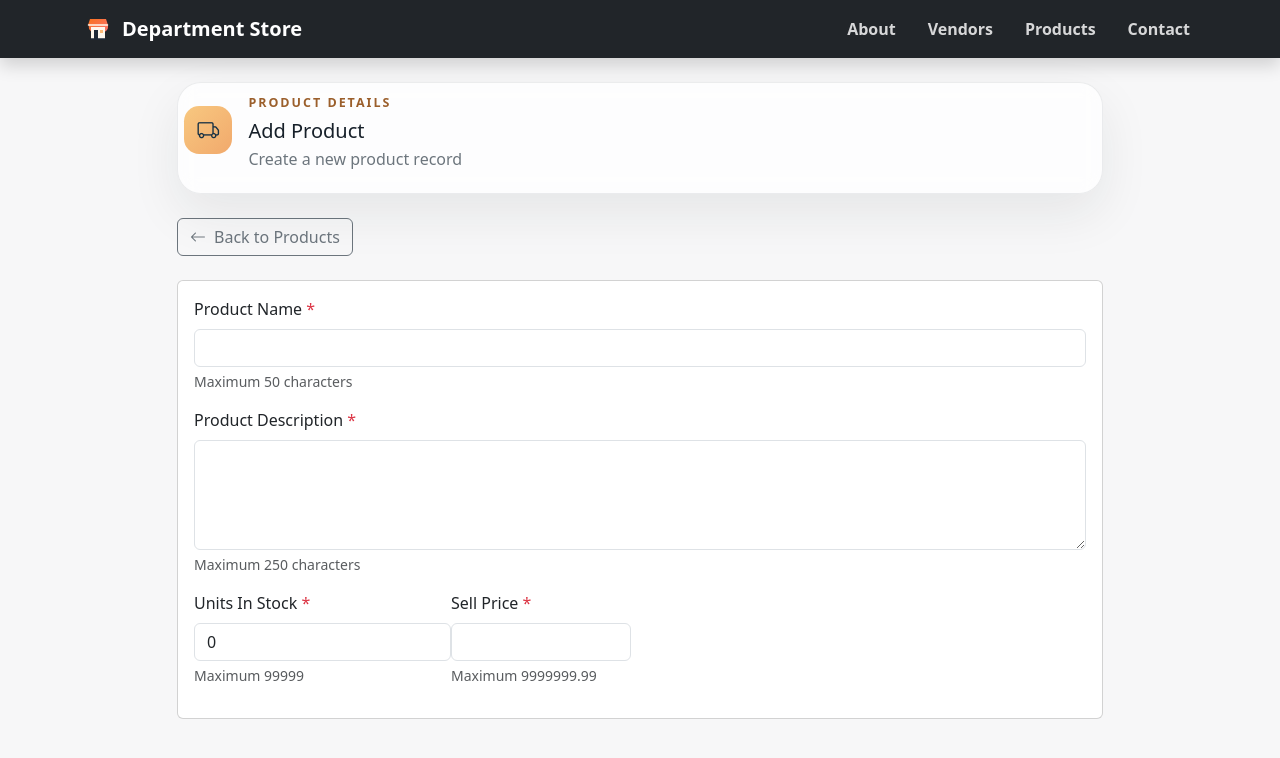
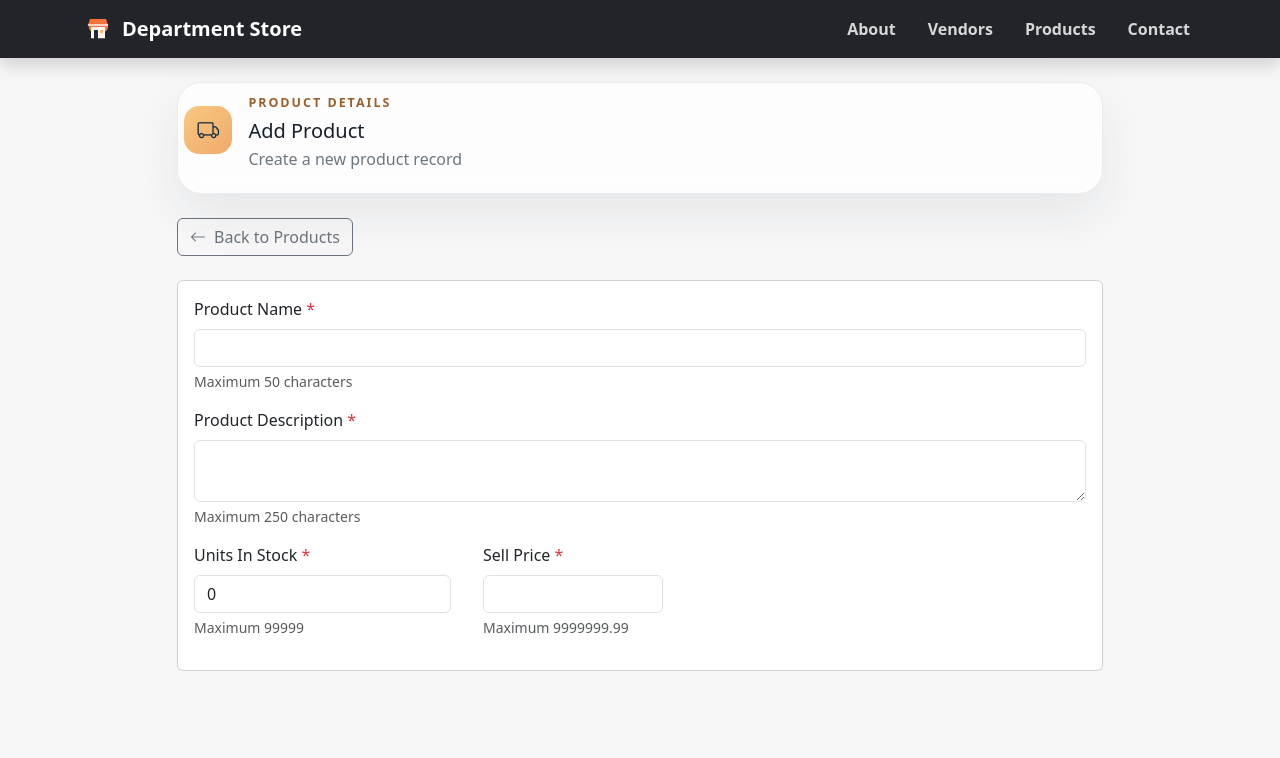
Before and after one commit to gfirzon-personal/dept-web-react, a React (Vite) app: page /product in a window 1280 px wide. Shown: the top 758 px of the page. Built offline with nearby package versions, Linux system fonts and the light colour scheme; no server answers.

Commit message:
continue work

```diff
--- a/src/features/products/pages/Product.jsx
+++ b/src/features/products/pages/Product.jsx
@@ -180,7 +180,7 @@ export default function Product() {
                               Product Description <span className="text-danger">*</span>
                            </label>
                            <textarea
-                              rows={4}
+                              rows={2}
                               className="form-control"
                               id="ProductDescription"
                               name="ProductDescription"
@@ -193,7 +193,7 @@ export default function Product() {
                            <div className="form-text">Maximum 250 characters</div>
                         </div>
 
-                        <div className="parent-container d-flex">
+                        <div className="parent-container d-flex" style={{ gap: '2rem' }}>
                            <div className="mb-3">
                               <label htmlFor="UnitsInStock" className="form-label">
                                  Units In Stock <span className="text-danger">*</span>
```
